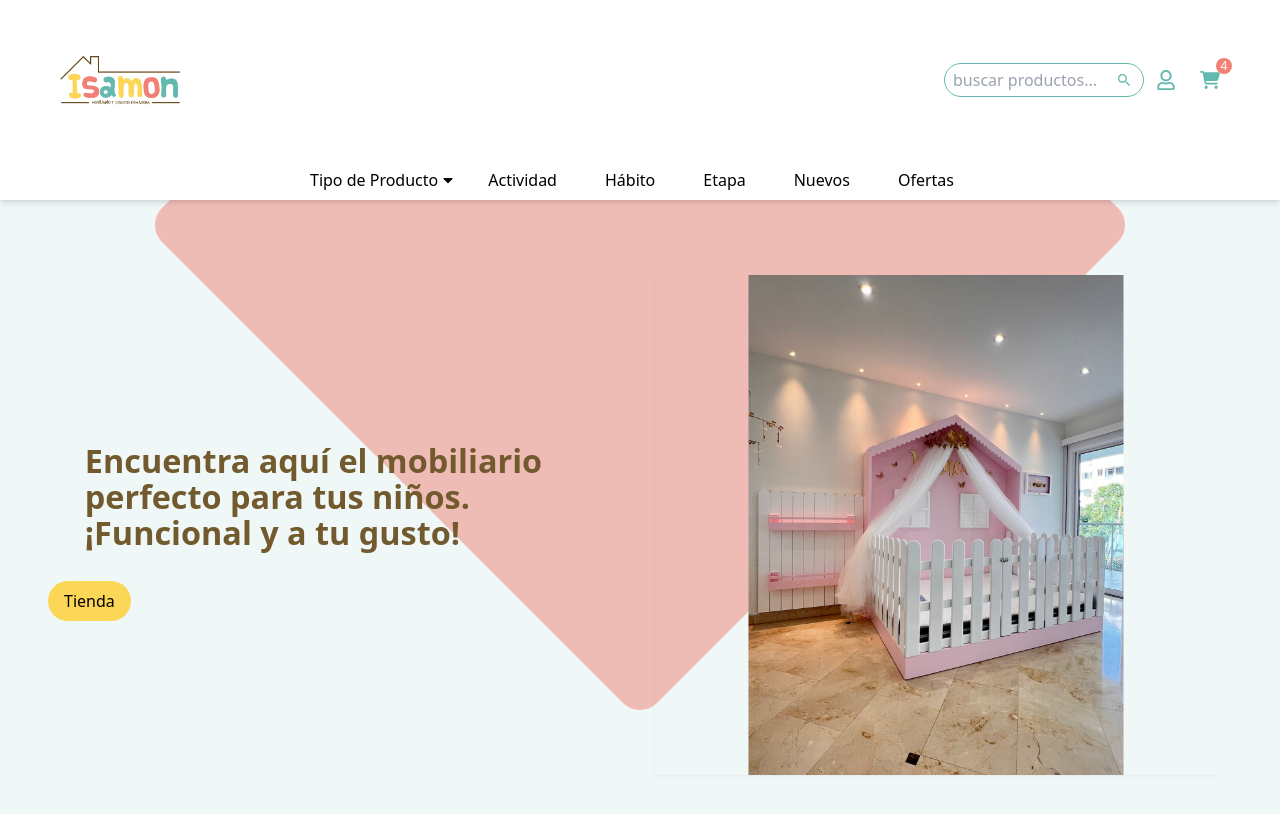
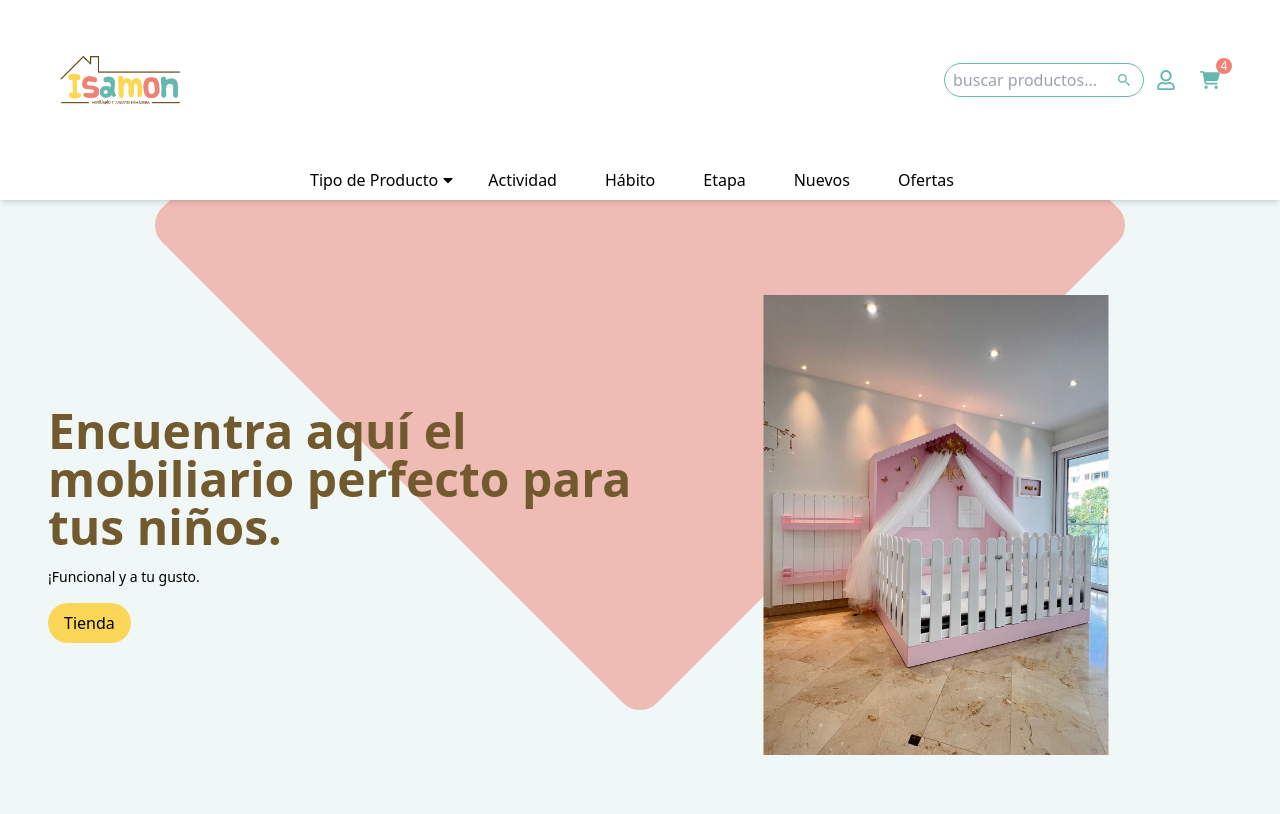
Before and after one commit to josedeveloperfullstack/isamonmobiliario, a React (Vite) app: page / in a window 1280 px wide. Shown: the top 814 px of the page. Built offline with nearby package versions, Linux system fonts and the light colour scheme.

Commit message:
estilando hero

```diff
--- a/src/components/Hero/Hero.jsx
+++ b/src/components/Hero/Hero.jsx
@@ -32,12 +32,11 @@ const Hero = () => {
     <div className='relative overflow-hidden min-h-[550px]
     sm:min-h-[650px] bg-azulisamon/10 flex justify-center
     items-center dark:bg-gray-950 dark:text-white
-    duration-200'>
+    duration-200 '>
       {/*backgroud pattern */}
 
       <div className='h-[700px] w-[700px] bg-rosadoisamon/50
-      absolute -top-1/2 right-auto rounded-3xl rotate-45'>
-      fotos
+      absolute -top-1/2 right-auto rounded-3xl rotate-45 -z-9'>
       </div>
       { /* hero section*/}
         <div className='container pb-8 sm:pb-0'>
@@ -45,43 +44,38 @@ const Hero = () => {
             <div className='grid grid-cols-1 sm:grid-cols-2 '>
               {/*text content sec
               tion */}
-            <div
-             className='flex flex-col justify-center
+              <div className='flex flex-col justify-center
               gap-4 pt-12 sm:pt-0 text-center sm:text-left
-             order-2 sm:order-1 relative z-10'
+              order-2 sm:order-1 relative z-10'>
+                <h1 className='text-5xl sm:text-5xl lg:text-5xl font-bold text-cafeisamonborder' >
+                    Encuentra aquí el mobiliario perfecto para tus niños.</h1>
+                  <p className='text-sm'> ¡Funcional y a tu gusto.</p>
 
-            >
-              <h1 className='text-cafeisamonborder 5xl sm:text-6xl lg:text-4xl font-bold  rounded-full sm:scale-90 py-2 px-2 '>
-                Encuentra aquí el mobiliario perfecto para tus niños. ¡Funcional y a tu gusto!
-              </h1>
 
               <div>
-              <button className='bg-amarilloisamon text-black py-2 px-4 rounded-full hover:scale-105'>
+                <button className='bg-amarilloisamon text-black   hover:scale-105
+                duration-200 py-2 px-4 rounded-full'>
                     Tienda
                 </button>
               </div>
             </div>
-            {/*image section*/}
-            <div
-            className='order-1 sm:order-1 '
-
-
+            {/* image section */}
+            <div className='order-1 sm:order-2 '
           >
               <div className='relative z-10' >
-                <img src={Imagen1} alt=""
-                className='w-[400px] h-[400px] shadow-sm sm:h-
-                [450px] sm:w-[450px]  sm:scale-125 object-contain mx-auto'
-
-                />
-              </div>
-            </div>
-
-            {/*text content section */}
-            {/*text content section */}
+                <img
+                src={Imagen1}
+                alt=""
+                className='w-[400px] h-[400px] sm:h-
+                [450px] sm:w-[450px]  sm:scale-125
+                object-contain mx-auto p-4'/>
               </div>
             </div>
           </div>
         </div>
+    </div>
+  </div>
+
 
 
 
```
Lines whose indentation alone changed are shown as unchanged.
